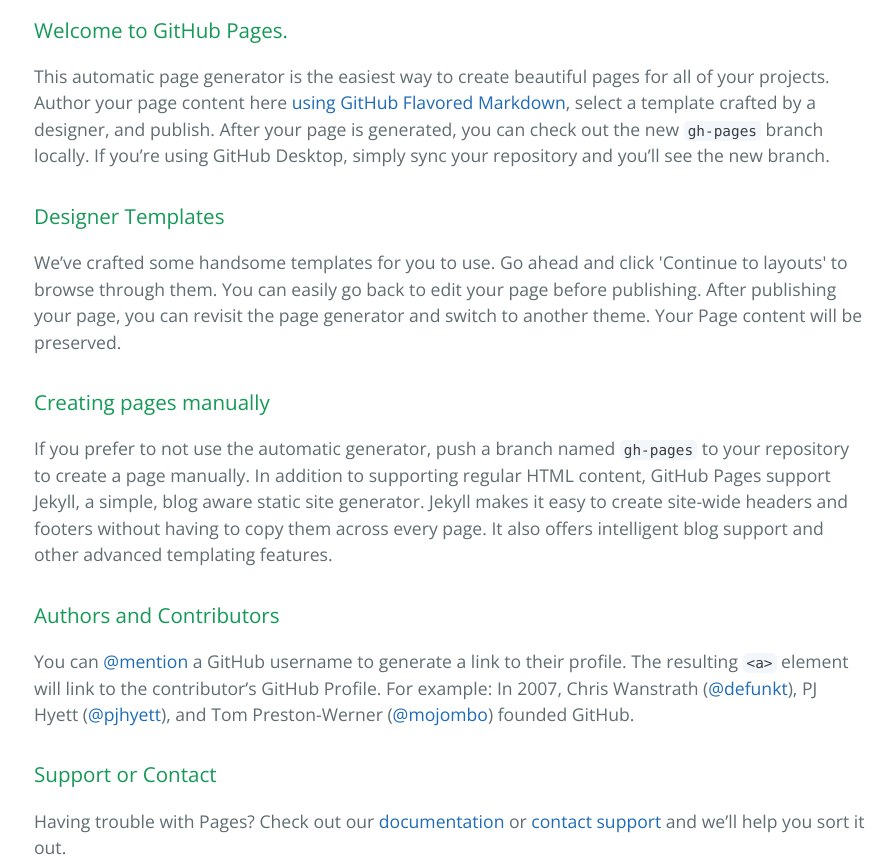
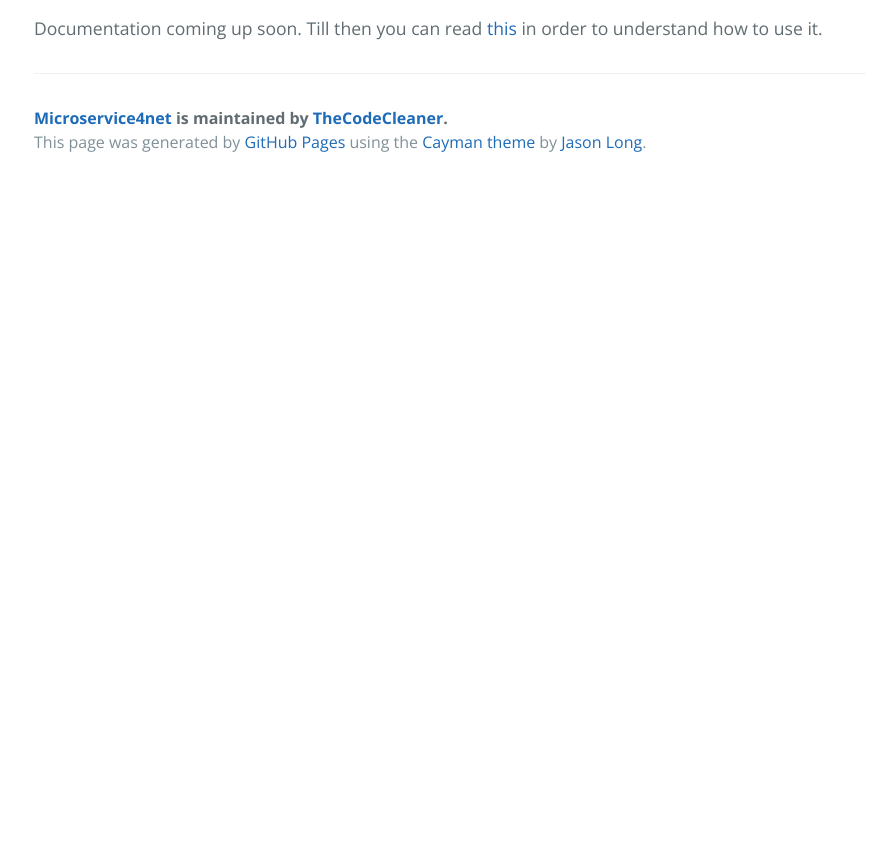
Before and after one commit to TheCodeCleaner/MicroService4Net, a plain HTML site: page index.html in a window 1280 px wide. Shown: the part 400-1264 px from the top of the page, without its empty margins (190-1082 px from the left). After the commit the page ends 800 px from the top, so only its background shows below. Drawn offline with nearby package versions, Linux system fonts and the light colour scheme.

Commit message:
Made a coming soon index.html

```diff
--- a/index.html
+++ b/index.html
@@ -19,30 +19,7 @@
     </section>
 
     <section class="main-content">
-      <h3>
-<a id="welcome-to-github-pages" class="anchor" href="#welcome-to-github-pages" aria-hidden="true"><span class="octicon octicon-link"></span></a>Welcome to GitHub Pages.</h3>
-
-<p>This automatic page generator is the easiest way to create beautiful pages for all of your projects. Author your page content here <a href="https://guides.github.com/features/mastering-markdown/">using GitHub Flavored Markdown</a>, select a template crafted by a designer, and publish. After your page is generated, you can check out the new <code>gh-pages</code> branch locally. If you’re using GitHub Desktop, simply sync your repository and you’ll see the new branch.</p>
-
-<h3>
-<a id="designer-templates" class="anchor" href="#designer-templates" aria-hidden="true"><span class="octicon octicon-link"></span></a>Designer Templates</h3>
-
-<p>We’ve crafted some handsome templates for you to use. Go ahead and click 'Continue to layouts' to browse through them. You can easily go back to edit your page before publishing. After publishing your page, you can revisit the page generator and switch to another theme. Your Page content will be preserved.</p>
-
-<h3>
-<a id="creating-pages-manually" class="anchor" href="#creating-pages-manually" aria-hidden="true"><span class="octicon octicon-link"></span></a>Creating pages manually</h3>
-
-<p>If you prefer to not use the automatic generator, push a branch named <code>gh-pages</code> to your repository to create a page manually. In addition to supporting regular HTML content, GitHub Pages support Jekyll, a simple, blog aware static site generator. Jekyll makes it easy to create site-wide headers and footers without having to copy them across every page. It also offers intelligent blog support and other advanced templating features.</p>
-
-<h3>
-<a id="authors-and-contributors" class="anchor" href="#authors-and-contributors" aria-hidden="true"><span class="octicon octicon-link"></span></a>Authors and Contributors</h3>
-
-<p>You can <a href="https://github.com/blog/821" class="user-mention">@mention</a> a GitHub username to generate a link to their profile. The resulting <code>&lt;a&gt;</code> element will link to the contributor’s GitHub Profile. For example: In 2007, Chris Wanstrath (<a href="https://github.com/defunkt" class="user-mention">@defunkt</a>), PJ Hyett (<a href="https://github.com/pjhyett" class="user-mention">@pjhyett</a>), and Tom Preston-Werner (<a href="https://github.com/mojombo" class="user-mention">@mojombo</a>) founded GitHub.</p>
-
-<h3>
-<a id="support-or-contact" class="anchor" href="#support-or-contact" aria-hidden="true"><span class="octicon octicon-link"></span></a>Support or Contact</h3>
-
-<p>Having trouble with Pages? Check out our <a href="https://help.github.com/pages">documentation</a> or <a href="https://github.com/contact">contact support</a> and we’ll help you sort it out.</p>
+		<p>Documentation coming up soon. Till then you can read <a href="http://www.codeproject.com/Tips/894355/MicroService-Net-Create-Micro-Services-Easily-with">this</a> in order to understand how to use it.</p>
 
       <footer class="site-footer">
         <span class="site-footer-owner"><a href="https://github.com/TheCodeCleaner/MicroService4Net">Microservice4net</a> is maintained by <a href="https://github.com/TheCodeCleaner">TheCodeCleaner</a>.</span>
```
